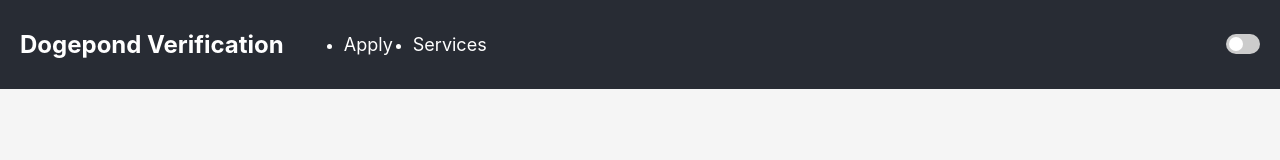
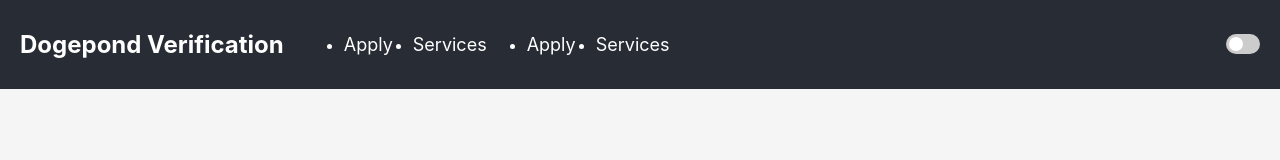
Before and after one commit to jlloyd0430/doginal-verification, a React (Create React App) app: page / in a window 1280 px wide. Shown: the top 160 px of the page. Built offline with nearby package versions, Linux system fonts and the light colour scheme; no server answers.

Commit message:
Update Navbar.js

```diff
--- a/src/components/Navbar.js
+++ b/src/components/Navbar.js
@@ -28,8 +28,7 @@ const Navbar = ({ darkMode, toggleDarkMode }) => {
       </div>
 
       {/* Mobile links */}
-      {menuOpen && (
-        <ul className="nav-links mobile-links">
+      <ul className={`nav-links mobile-links ${menuOpen ? 'show' : ''}`}>
         <li><Link to="/applications" onClick={() => setMenuOpen(false)}>Apply</Link></li>
         <li><Link to="/services" onClick={() => setMenuOpen(false)}>Services</Link></li>
         <li className="mobile-dark-mode-toggle">
@@ -39,7 +38,6 @@ const Navbar = ({ darkMode, toggleDarkMode }) => {
           </label>
         </li>
       </ul>
-      )}
 
       {/* Desktop dark mode toggle */}
       <div className="dark-mode-toggle">
```
Lines whose indentation alone changed are shown as unchanged.
